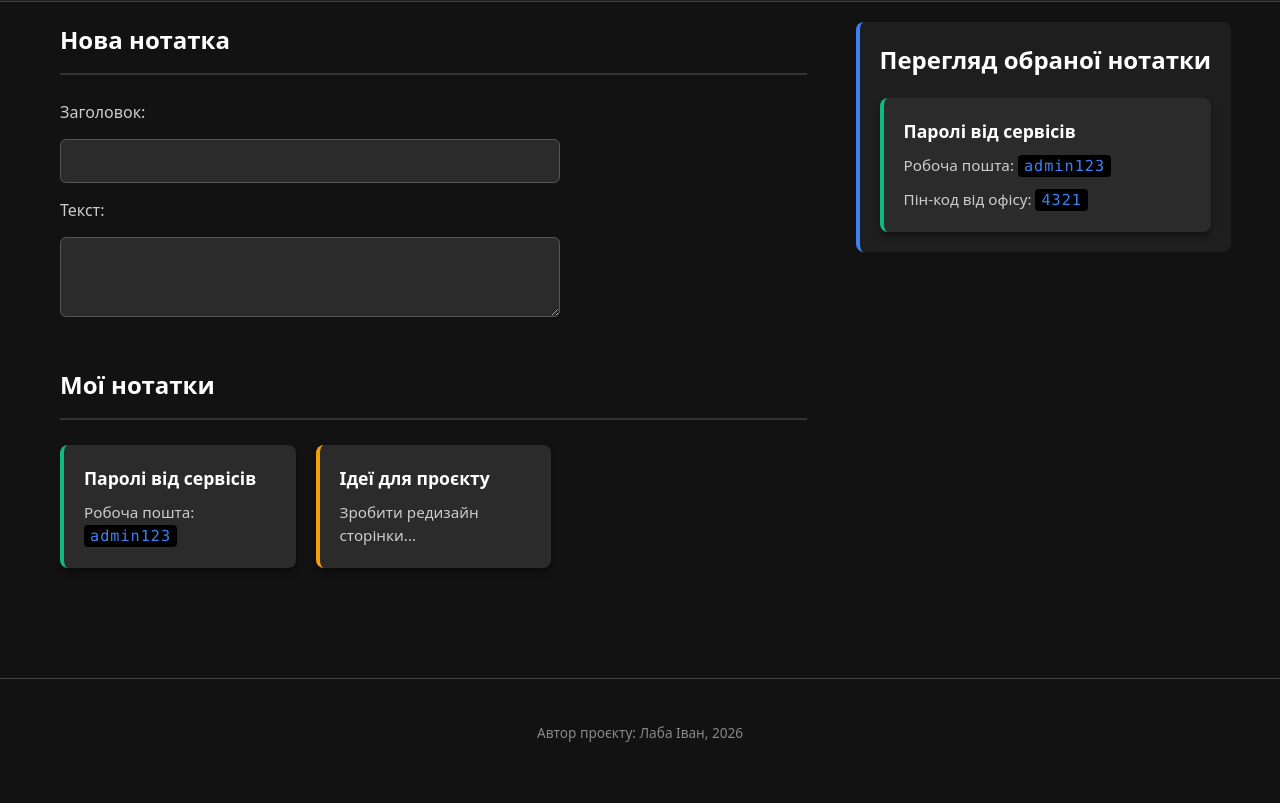
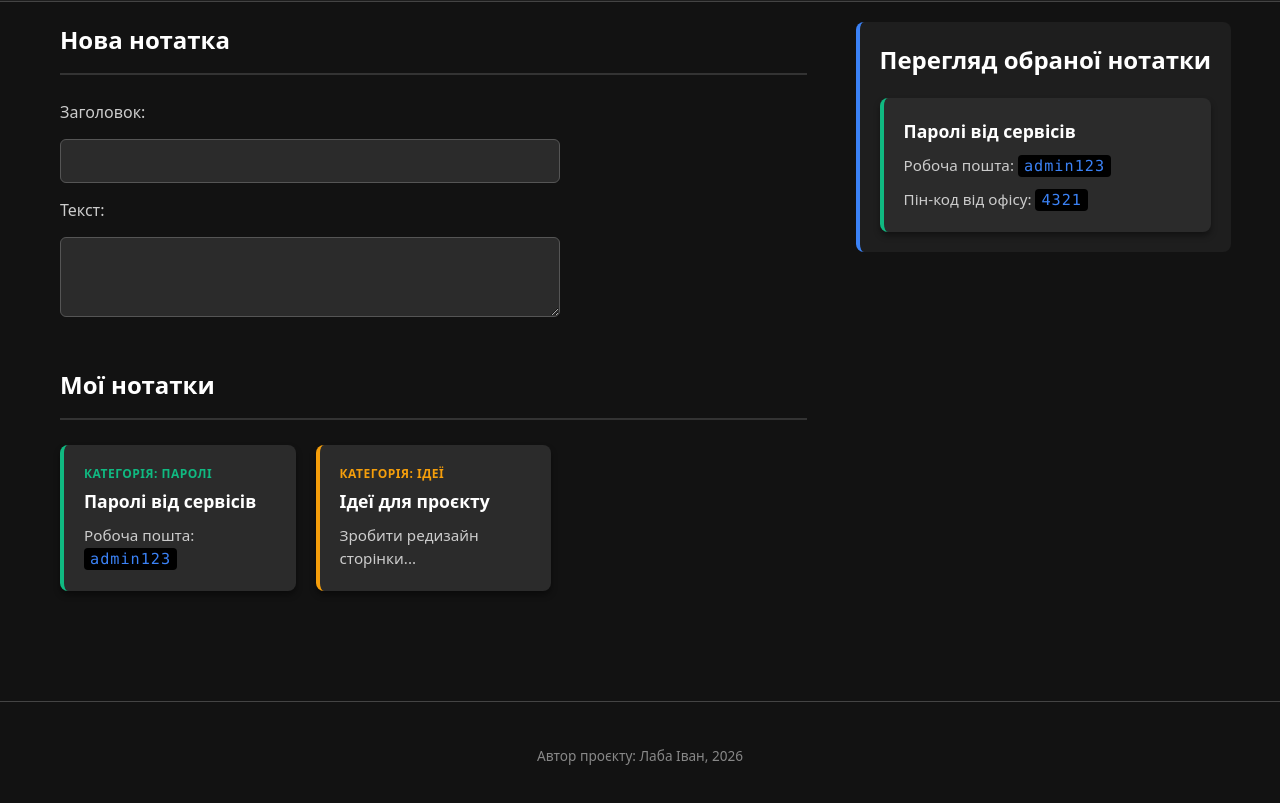
Before and after one commit to fl4wl3ssaw/notes-manager, a plain HTML site: page index.html in a window 1280 px wide. Shown: the part 87-890 px from the top of the page. Drawn offline with Linux system fonts and the light colour scheme.

Commit message:
design update + category

```diff
--- a/css/style.css
+++ b/css/style.css
@@ -152,6 +152,23 @@ img {
     gap: 10px;
     overflow: hidden;
 }
+.note-category {
+    display: inline-block;
+    font-size: 0.75rem;
+    text-transform: uppercase;
+    font-weight: bold;
+    letter-spacing: 0.5px;
+    color: var(--text-secondary);
+    margin-bottom: -5px;
+}
+
+.note-card--cat-pass .note-category {
+    color: var(--cat-pass);
+}
+
+.note-card--cat-ideas .note-category {
+    color: var(--cat-ideas);
+}
 
 .note-title {
     margin: 0;
--- a/index.html
+++ b/index.html
@@ -39,12 +39,14 @@
             <div class="cards-container">
                 <!-- Картка з паролем (з категорією) -->
                 <article class="note-card note-card--cat-pass">
+                    <span class="note-category">Категорія: Паролі</span>
                     <h3 class="note-title">Паролі від сервісів</h3>
                     <p class="note-text">Робоча пошта: <span class="pwd-value">admin123</span></p>
                 </article>
 
                 <!-- Картка з ідеєю (з категорією) -->
                 <article class="note-card note-card--cat-ideas">
+                    <span class="note-category">Категорія: Ідеї</span>
                     <h3 class="note-title">Ідеї для проєкту</h3>
                     <p class="note-text">Зробити редизайн сторінки...</p>
                 </article>
```
